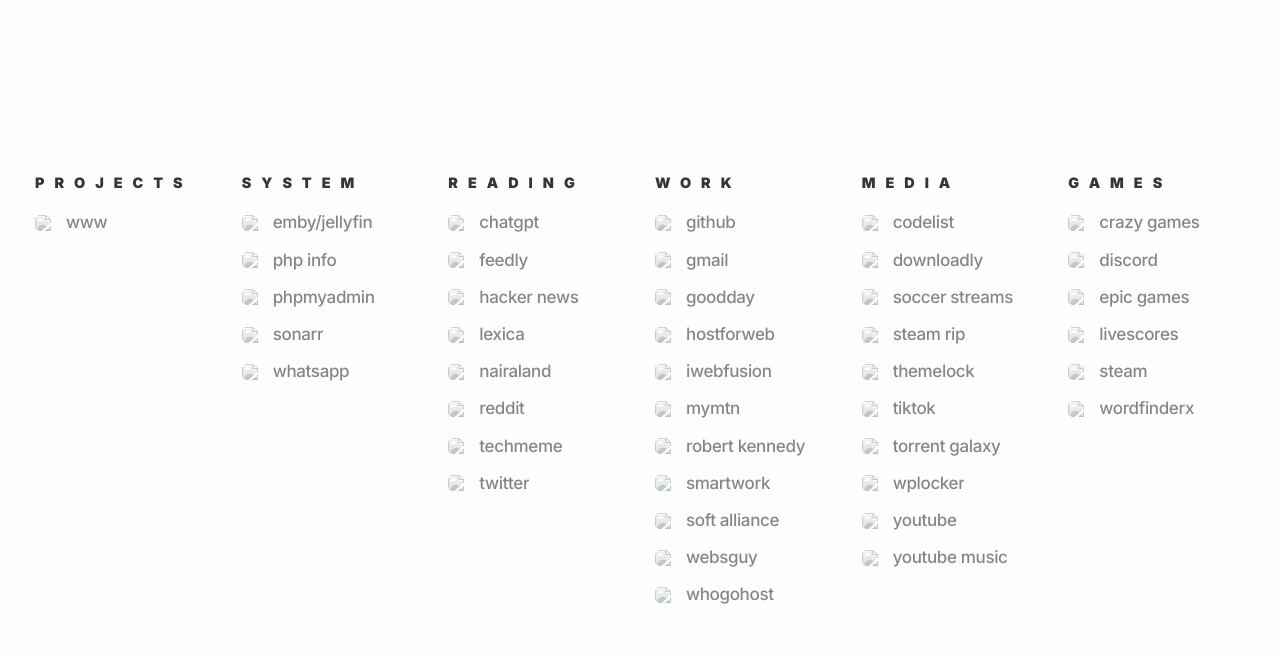
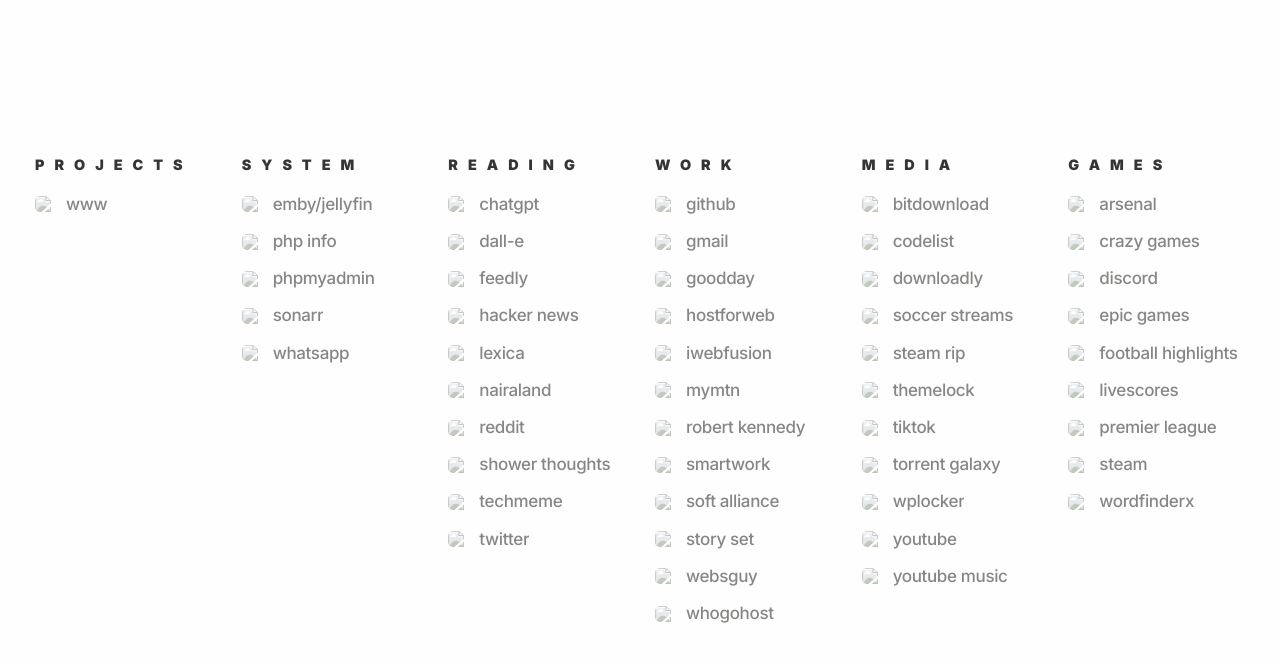
Before and after one commit to streetlife/start, a PHP site: page / in a window 1280 px wide. Shown: the top 662 px of the page. Run offline with PHP 8.4, Linux system fonts and the light colour scheme; some libraries are stand-ins or nearby versions.

Commit message:
Added links

```diff
--- a/index.php
+++ b/index.php
@@ -46,7 +46,9 @@
 	'https://techmeme.com'=>'techmeme',
 	'https://nairaland.com'=>'nairaland',
     'https://chat.openai.com'=>'chatGPT',
-    'https://lexica.art/aperture'=>'lexica'
+    'https://lexica.art/aperture'=>'lexica',
+    'https://www.reddit.com/r/Showerthoughts/'=>'shower thoughts',
+    'https://labs.openai.com/'=>'dall-e'
 ];
 
 $work_links = [
@@ -60,7 +62,8 @@
 	'https://softalliance.com'=>'soft alliance',
 	'https://campus.college.ch/thesis_repository'=>'robert kennedy',
     'https://www.iwebfusion.net/'=>'iwebfusion',
-    'https://mymtn.com.ng/dashboard'=>'myMTN'
+    'https://mymtn.com.ng/dashboard'=>'myMTN',
+    'https://storyset.com/'=>'story set'
 ];
 
 $games_links = [
@@ -69,7 +72,10 @@
 	'https://crazygames.com'=>'crazy games',
 	'https://epicgames.com'=>'epic games',
 	'https://wordfinderx.com'=>'wordfinderx',
-	'https://livescores.com'=>'livescores'
+	'https://livescores.com'=>'livescores',
+    'https://www.premierleague.com/'=>'premier league',
+    'https://www.arsenal.com/'=>'arsenal',
+    'https://reddit.com/r/footballhighlights'=>'football highlights'
 ];
 
 $media_links = [
@@ -82,7 +88,8 @@
 	'https://redi1.soccerstreams.net'=>'soccer streams',
     'https://music.youtube.com'=>'Youtube music',
     'https://steamrip.com'=>'steam rip',
-	'https://downloadly.ir/'=>'downloadly'
+	'https://downloadly.ir/'=>'downloadly',
+    'https://bitdownload.ir/'=>'bitdownload'
 ];
 
 
```
